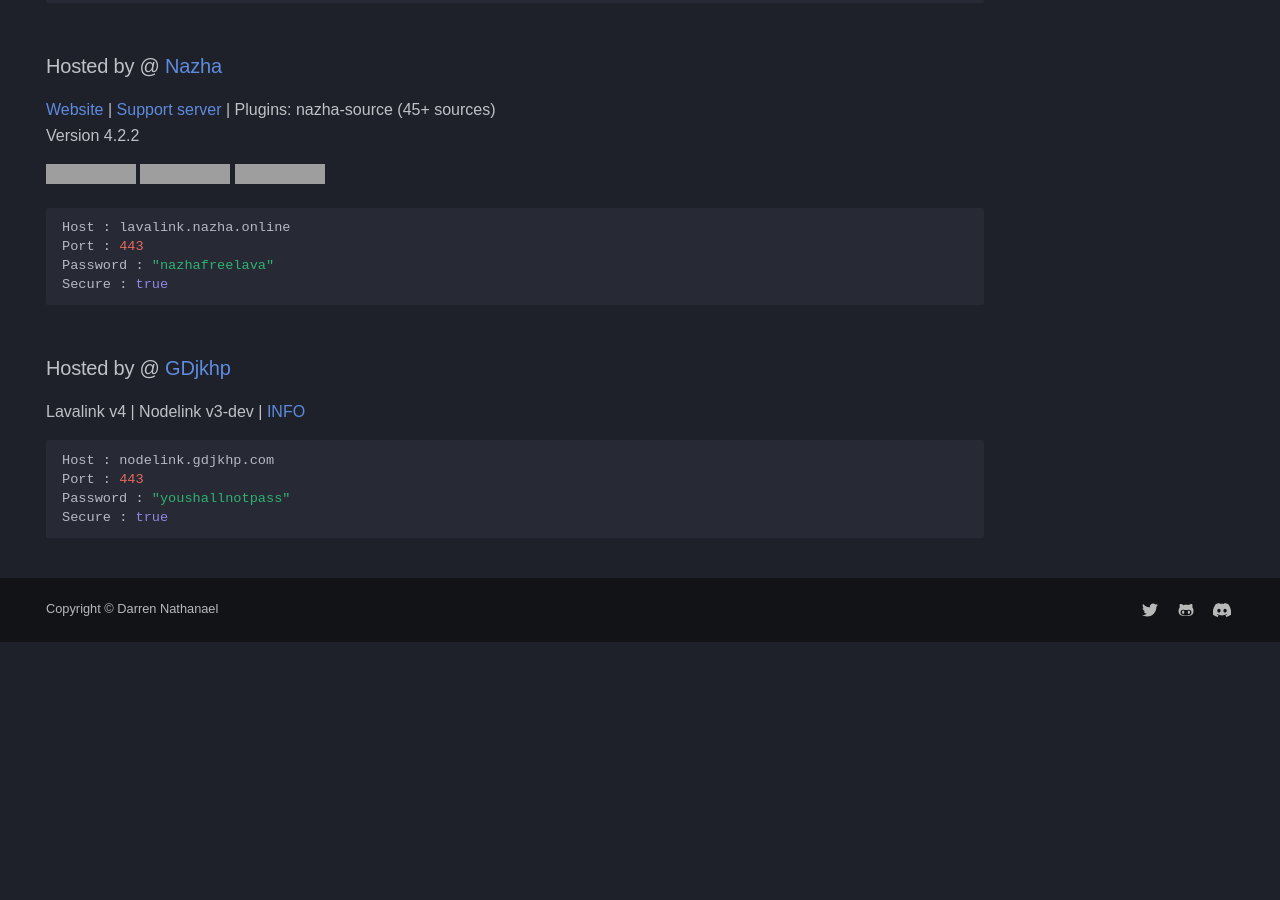
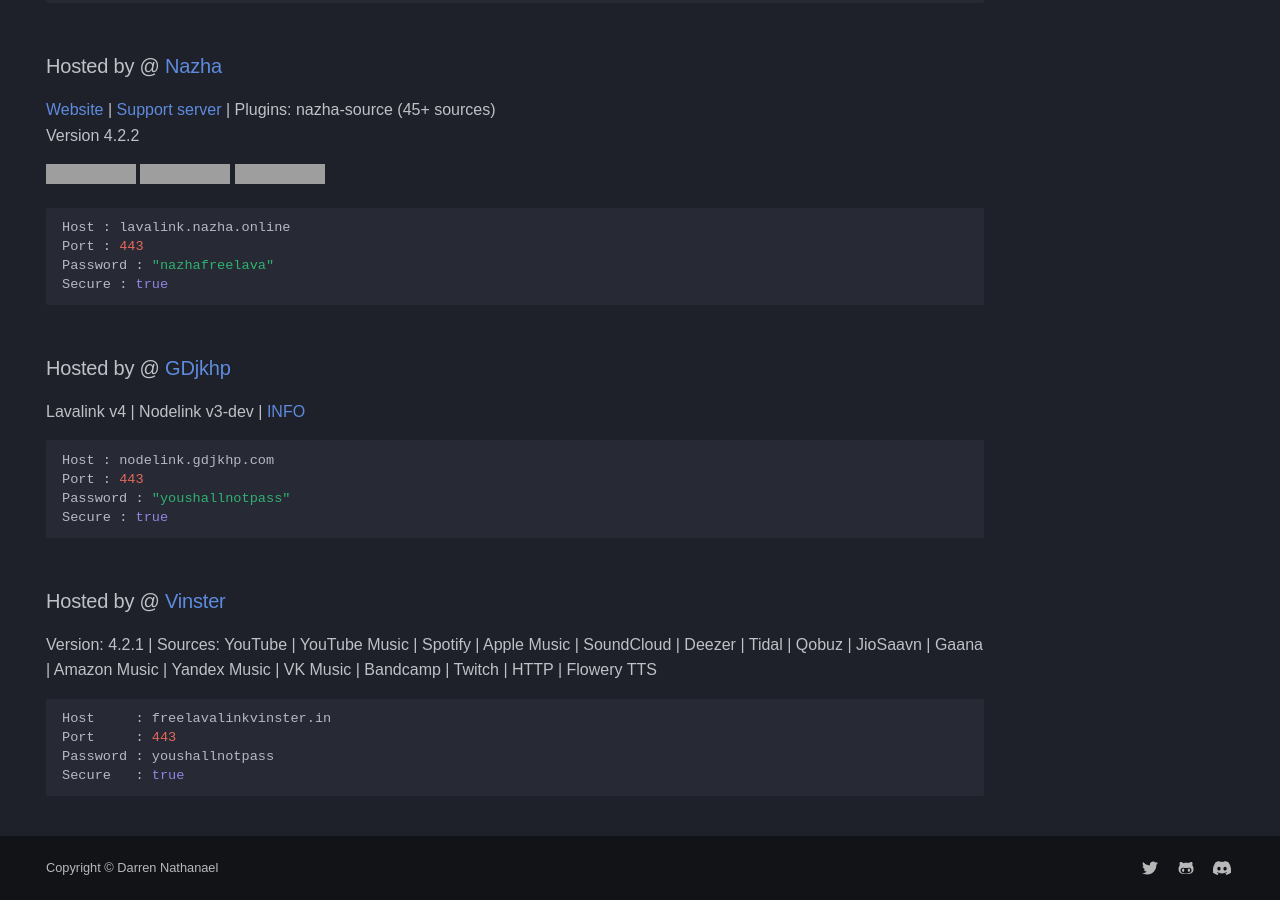
Before and after one commit to DarrenOfficial/lavalink-list, an MkDocs documentation site: the page built from docs/SSL/Lavalink-SSL.md, in a window 1280 px wide and 900 px high, scrolled down 1847 px. Built offline with MkDocs 1.6.1 and Material for MkDocs 9.7.7, drawn with Linux system fonts in a browser that asks for light colours; some web fonts are replaced; comment, search, counter and statistics services are not loaded; a style sheet for code colours, icons or effects is not loaded; before the commit the page ends 2489 px from its top, so only the background shows below that; grey boxes are pictures that could not be loaded.

Commit message:
Update Lavalink-SSL.md with hosting details
Added hosting information and version details for Lavalink.

````diff
--- a/docs/SSL/Lavalink-SSL.md
+++ b/docs/SSL/Lavalink-SSL.md
@@ -106,3 +106,11 @@ Port : 443
 Password : "youshallnotpass"
 Secure : true
 ```
+### Hosted by @ [Vinster](https://discord.com/users/1237795909656641603)
+Version: 4.2.1 | Sources: YouTube | YouTube Music | Spotify | Apple Music | SoundCloud | Deezer | Tidal | Qobuz | JioSaavn | Gaana | Amazon Music | Yandex Music | VK Music | Bandcamp | Twitch | HTTP | Flowery TTS
+```bash
+Host     : freelavalinkvinster.in
+Port     : 443
+Password : youshallnotpass
+Secure   : true
+```
````
